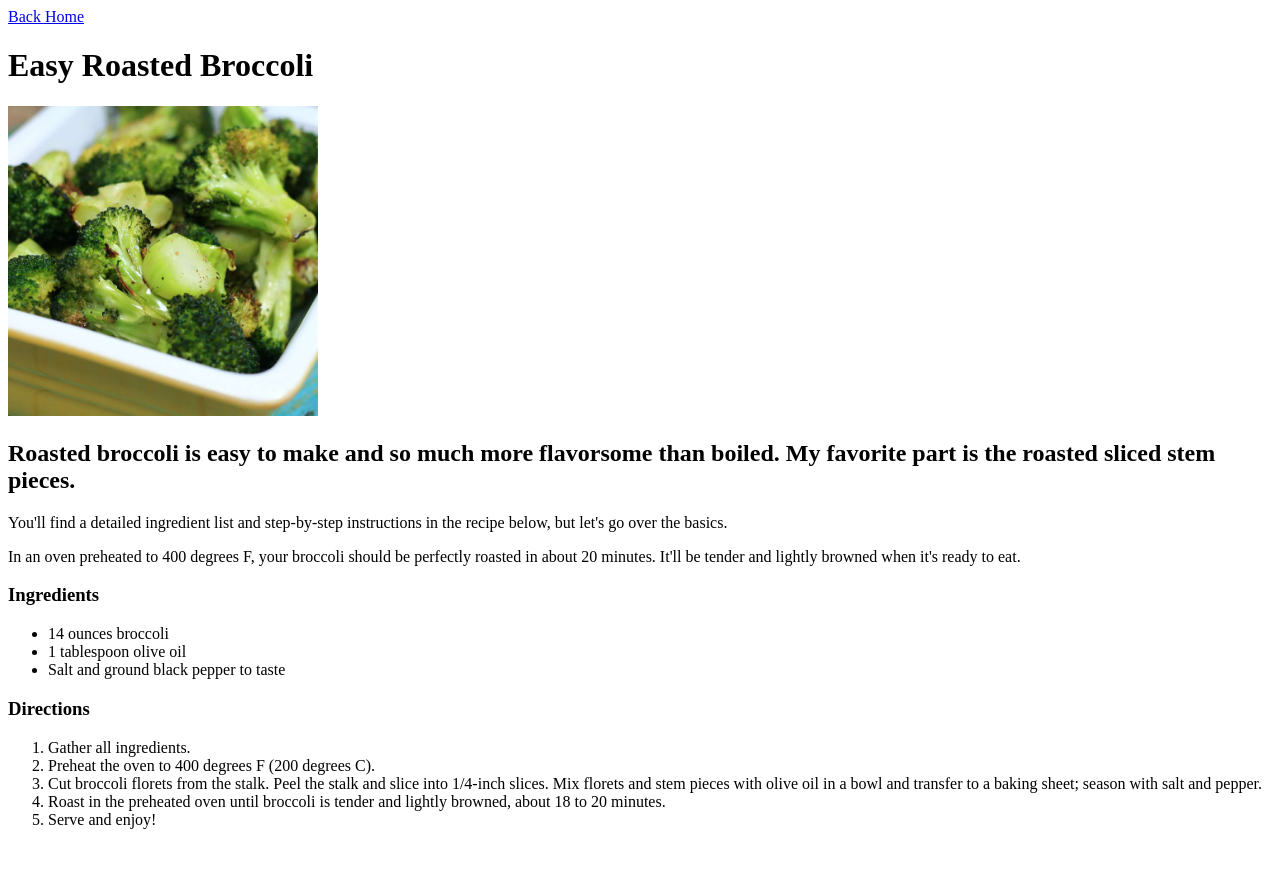
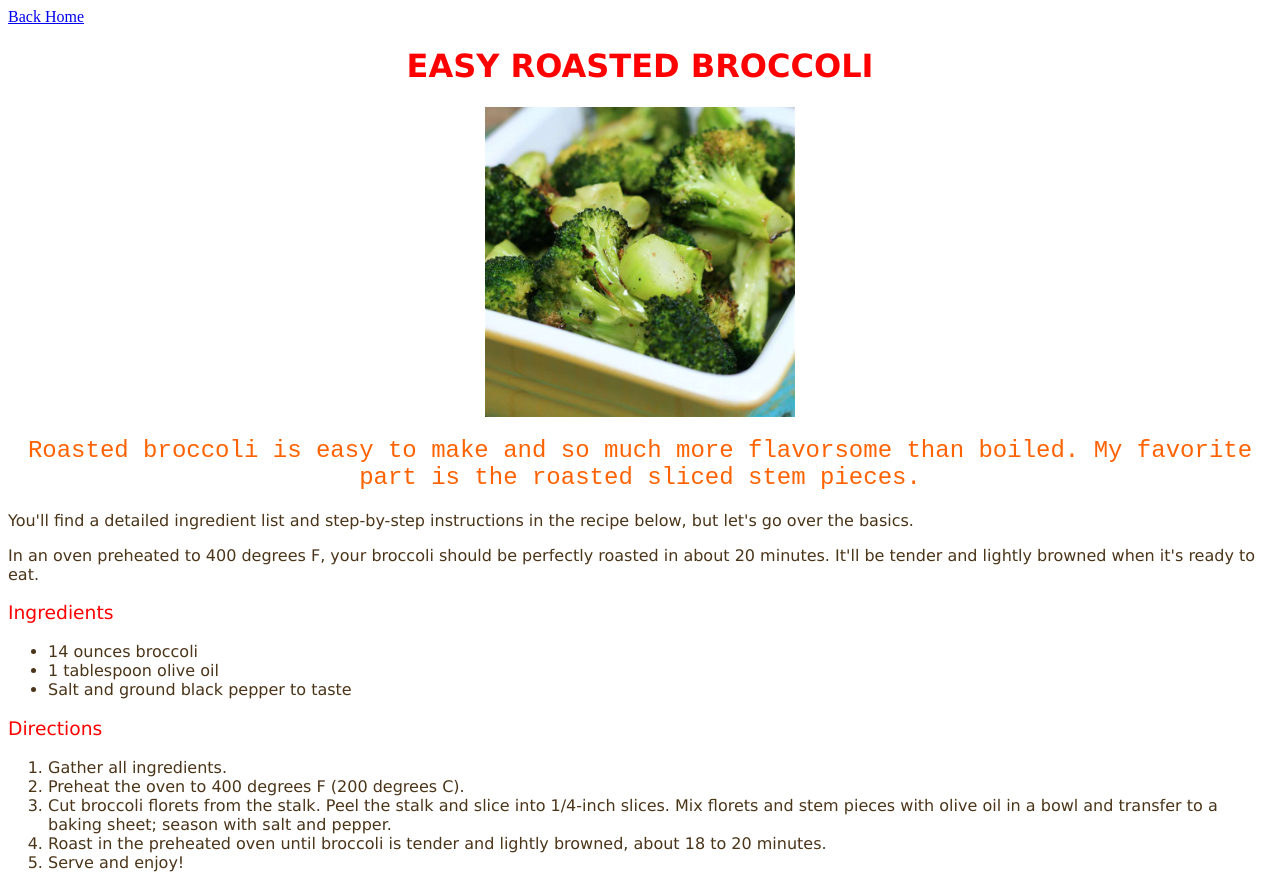
Before and after one commit to otherdcn/odin-recipes, a plain HTML site: page recipes/roasted-broccoli.html in a window 1280 px wide. Before the commit the page ends 845 px from the top, so only its background shows below. Drawn offline with Linux system fonts and the light colour scheme.

Commit message:
Add CSS through external stylesheet

```diff
--- a/recipes/roasted-broccoli.html
+++ b/recipes/roasted-broccoli.html
@@ -2,6 +2,7 @@
 <html lang="en">
   <head>
     <meta charset="UTF-8">
+    <link rel="stylesheet" href="../styles.css">
     <title>How to make: Easy Roasted Broccoli</title>
   </head>
 
@@ -10,13 +11,15 @@
     <h1>Easy Roasted Broccoli</h1>
     <img src="../images/easy-roasted-broccoli.jpg" alt="Easy Roasted Broccoli" height="310" width="310">
 
-    <h2>Roasted broccoli is easy to make and so much more flavorsome than boiled. My favorite part is the roasted sliced stem pieces.</h2>
+    <h2 class="description">Roasted broccoli is easy to make and so much more flavorsome than boiled. My favorite part is the roasted sliced stem pieces.</h2>
 
-    <p>You'll find a detailed ingredient list and step-by-step instructions in the recipe below, but let's go over the basics.</p>
-    <p>In an oven preheated to 400 degrees F, your broccoli should be perfectly roasted in about 20 minutes. It'll be tender and lightly browned when it's ready to eat.</p>
+    <div class="text">
+      <p>You'll find a detailed ingredient list and step-by-step instructions in the recipe below, but let's go over the basics.</p>
+      <p>In an oven preheated to 400 degrees F, your broccoli should be perfectly roasted in about 20 minutes. It'll be tender and lightly browned when it's ready to eat.</p>
+    </div>
 
     <h3>Ingredients</h3>
-    <ul>
+    <ul class="text text-list">
       <li>14 ounces broccoli</li>
       <li>1 tablespoon olive oil</li>
       <li>Salt and ground black pepper to taste</li>
@@ -24,7 +27,7 @@
 
     <h3>Directions</h3>
 
-    <ol>
+    <ol class="text text-list">
       <li>Gather all ingredients.</li>
       <li>Preheat the oven to 400 degrees F (200 degrees C).</li>
       <li>Cut broccoli florets from the stalk. Peel the stalk and slice into 1/4-inch slices. Mix florets and stem pieces with olive oil in a bowl and transfer to a baking sheet; season with salt and pepper.</li>
--- /dev/null
+++ b/styles.css
@@ -0,0 +1,41 @@
+h1 {
+  color: red;
+  text-align: center;
+  font-family: Verdana, Geneva, Tahoma, sans-serif;
+  font-weight: bold;
+  text-transform: uppercase;
+}
+
+h2 {
+  color: rgb(255, 98, 0);
+  font-family: monospace, sans-serif;
+  font-weight: 300;
+  text-align: center;
+}
+
+h3 {
+  color: red;
+  font-family: Verdana, Geneva, Tahoma, sans-serif;
+  font-weight: 300;
+}
+
+img {
+  display: block;
+  margin-left: auto;
+  margin-right: auto;
+  width: 50;
+}
+
+.text {
+  color: rgb(75, 53, 25);
+  font-family: Verdana, Geneva, Tahoma, sans-serif;
+}
+
+li a {
+  text-decoration: underline;
+  color: inherit;
+}
+
+li a:hover {
+  text-decoration: none;
+}
```
Also changed, not shown: index.html (+6 -3 lines), recipes/garden-green-beans.html (+7 -4 lines), recipes/glazed-carrots.html (+7 -4 lines).
